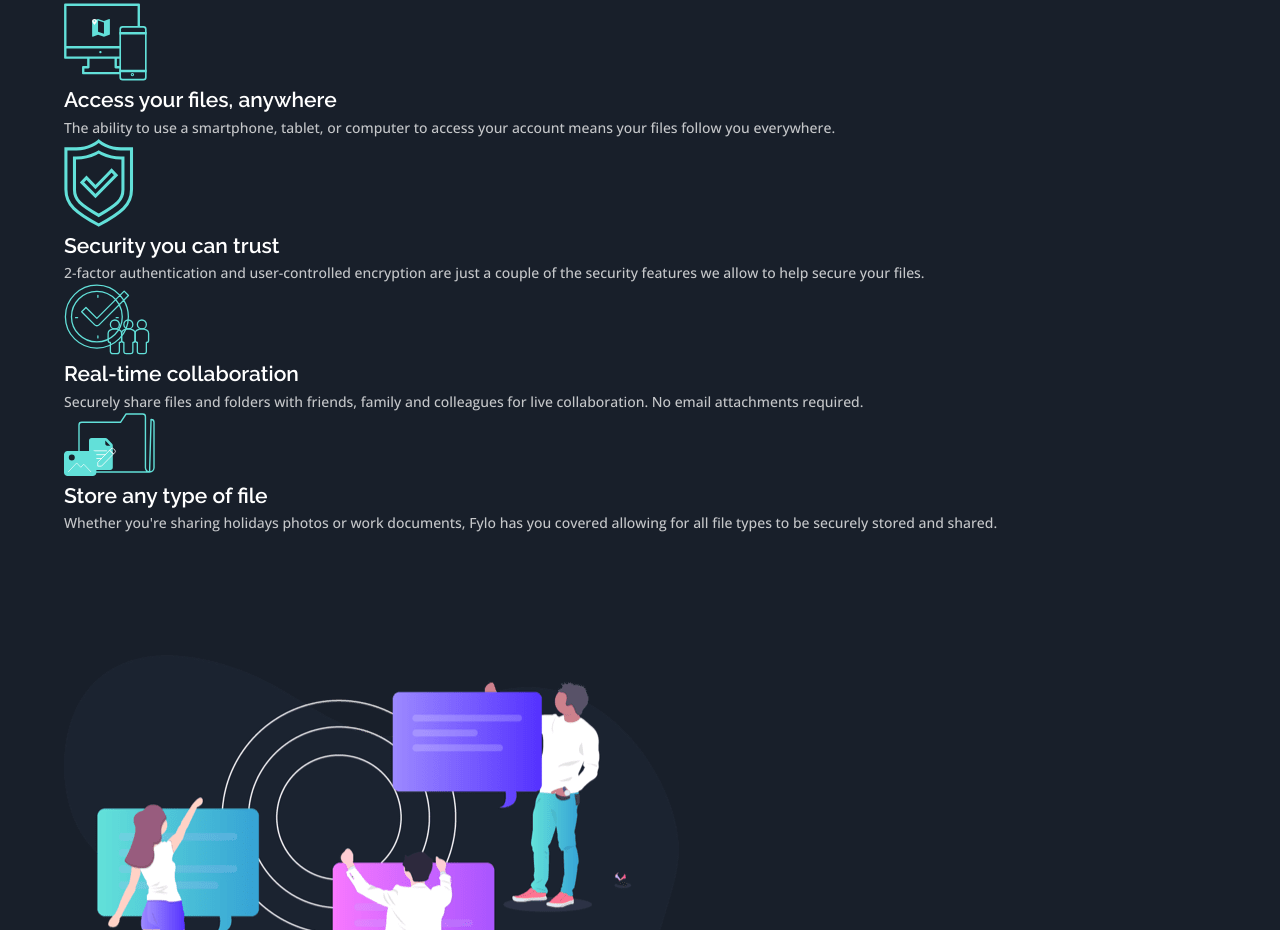
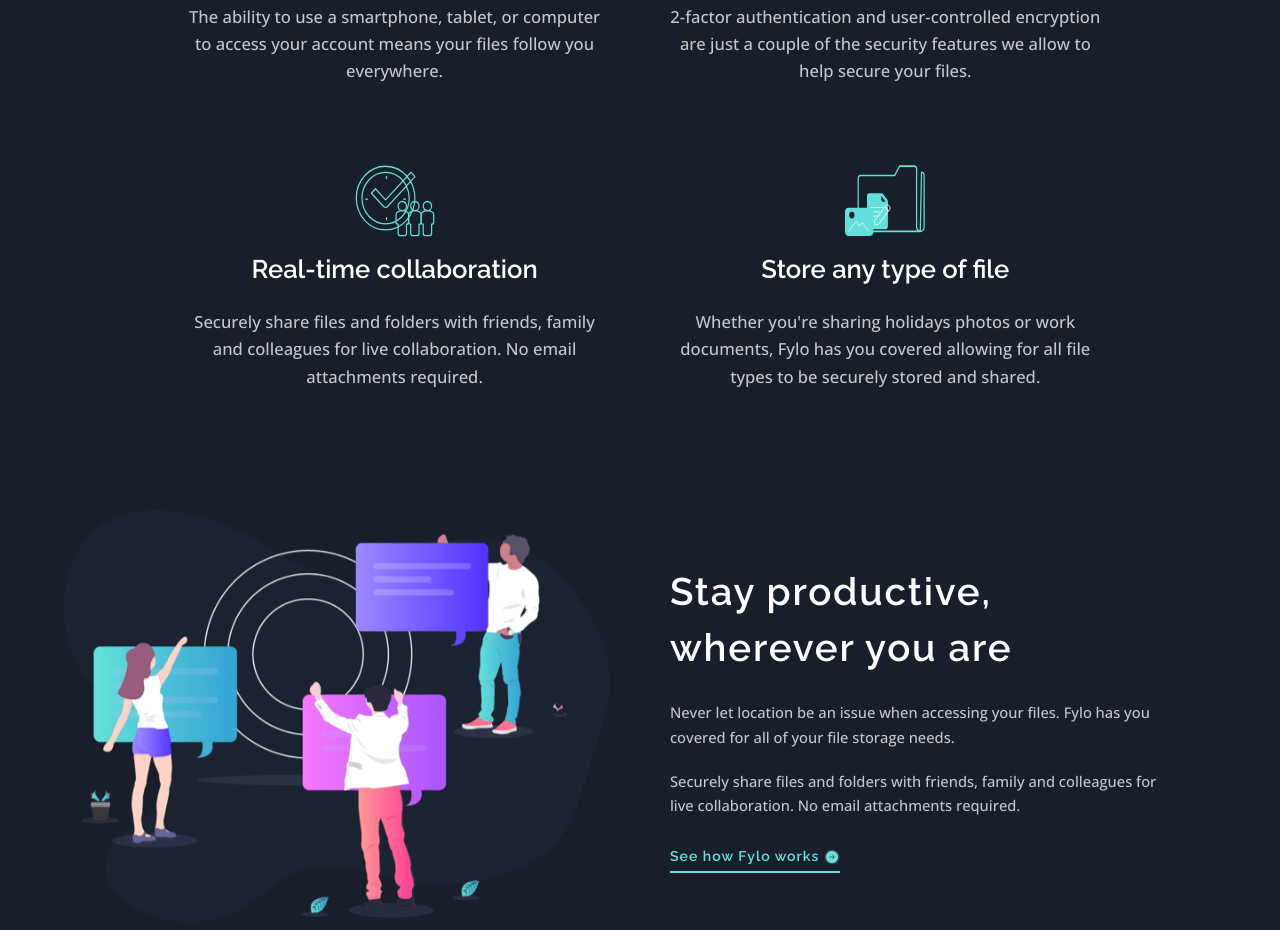
Before and after one commit to KhaledMostafa990/Fyle-dark-theme-landing-page, a website built with webpack: page src/view/index.html in a window 1280 px wide. Shown: the part 1426-2356 px from the top of the page. Built offline with nearby package versions, Linux system fonts and the light colour scheme.

Commit message:
finish the features & process sections

```diff
--- a/src/styles/_features.scss
+++ b/src/styles/_features.scss
@@ -1,3 +1,54 @@
 .features {
   grid-column: center-start / center-end;
+
+  display: grid;
+
+  padding-top: 5rem;
+  row-gap: 5rem;
+
+  &__feature {
+    text-align: center;
+
+    &__icon {
+      width: 8rem;
+      height: 7.2rem;
+      margin: 0 auto;
+      margin-bottom: 1rem;
+    }
+    &__heading {
+      color: $text-color;
+      font-size: clamp(2rem, 2vw, 3vw);
+      font-weight: 600;
+      line-height: 1.45;
+
+      margin-bottom: 2rem;
+    }
+    &__paragraph {
+      color: $text-color;
+      font-size: clamp(1.4rem, 1.3vw, 2vw);
+      font-weight: 400;
+      line-height: 1.65;
+      opacity: 0.75;
+
+      max-width: 90%;
+      margin: 0 auto;
+    }
+  }
+  @media screen and (min-width: 768px) {
+    grid-template-columns: repeat(2, 1fr);
+    row-gap: 8rem;
+    column-gap: 6rem;
+    padding: 0 10%;
+    padding-top: 5rem;
+    &__feature {
+      &__heading {
+      }
+      &__paragraph {
+        max-width: 100%;
+      }
+    }
+  }
+  @media screen and (min-width: 1200px) {
+    padding-top: 0;
+  }
 }
--- a/src/styles/_process.scss
+++ b/src/styles/_process.scss
@@ -1,3 +1,83 @@
 .process {
   grid-column: center-start / center-end;
+  display: grid;
+
+  row-gap: 5rem;
+  &__img-wrapper {
+  }
+  &__img {
+    height: 100%;
+    width: 100%;
+    max-height: 100%;
+    max-width: 100%;
+  }
+
+  &__content {
+    text-align: start;
+
+    &__heading {
+      color: $text-color;
+      font-size: clamp(2.1rem, 2.3vw, 3vw);
+      font-weight: 600;
+      line-height: 1.45;
+      letter-spacing: 0.18rem;
+      text-align: center;
+      margin-bottom: 2.5rem;
+    }
+    &__paragraph {
+      color: $text-color;
+      font-size: clamp(1.4rem, 1.3vw, 2vw);
+      font-weight: 400;
+      line-height: 1.65;
+      opacity: 0.75;
+
+      text-align: start;
+      max-width: 90%;
+      // margin: 0 auto;
+      margin-bottom: 2rem;
+    }
+    &__link {
+      text-align: start;
+      color: $cyan-cta;
+      font-size: clamp(1.2rem, 1.1vw, 1.8rem);
+      padding: 0.75rem 0;
+      border-bottom: 0.2rem solid $cyan-cta;
+      border-radius: 0;
+      transition: all 0.35s;
+
+      &:hover {
+        color: $text-color;
+        border-color: $text-color;
+        transform: translateY(-0.15rem);
+        svg {
+          use {
+            fill: $text-color;
+          }
+        }
+      }
+      svg {
+        position: relative;
+        top: 0.4rem;
+      }
+    }
+  }
+  @media screen and (min-width: 768px) {
+    grid-template-columns: repeat(2, 1fr);
+    column-gap: 6rem;
+    place-items: center;
+    &__content {
+      &__heading {
+        text-align: start;
+        font-size: clamp(2.4rem, 3vw, 3vw);
+        span {
+          display: block;
+        }
+      }
+      &__paragraph {
+        font-size: clamp(1.3rem, 1.15vw, 2vw);
+      }
+      &__link {
+      }
+    }
+  }
 }
--- a/src/styles/main.scss
+++ b/src/styles/main.scss
@@ -15,6 +15,11 @@
   padding-top: 25rem;
   padding-bottom: 30rem;
   margin-bottom: -39rem;
+  @media screen and (min-width: 768px) {
+    top: -28rem;
+    padding-top: 0rem;
+    margin-bottom: -30rem;
+  }
 }
 
 @import "features";
```
